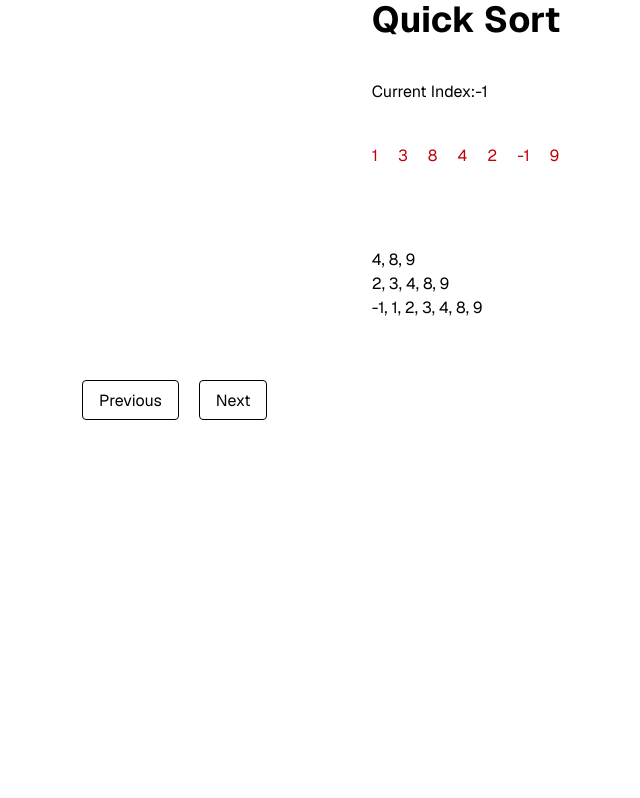
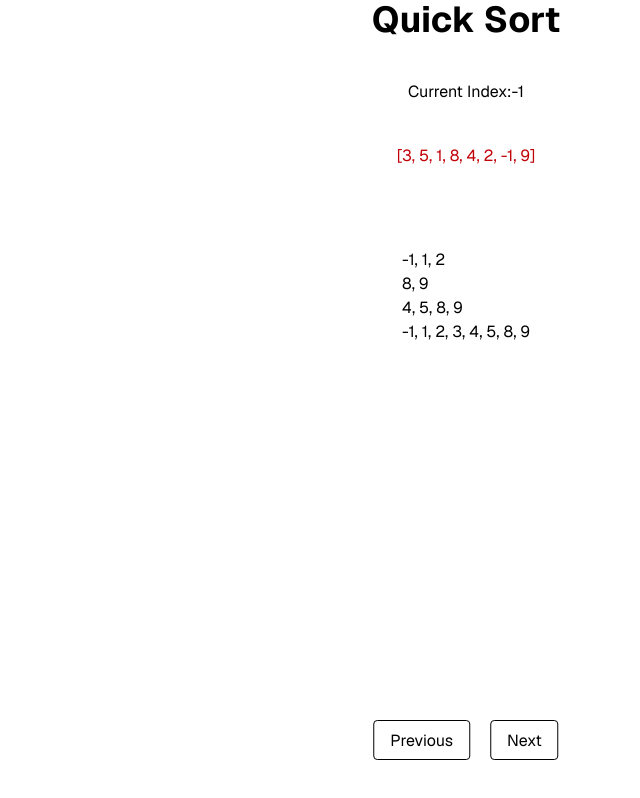
Before and after one commit to vo-eric/algos, a Next.js app: page /sort/quicksort in a window 1280 px wide. Shown: the whole page, without its empty margins (174-814 px from the left). Built offline with nearby package versions, Linux system fonts and the light colour scheme.

Commit message:
Update animations and add more information

```diff
--- a/src/app/sort/quicksort/page.tsx
+++ b/src/app/sort/quicksort/page.tsx
@@ -12,22 +12,24 @@ DISPLAY THE LEFT AND RIGHT ARRAY AT EACH ITERATION
 
 export default function QuickSort() {
   const [currentIndex, setCurrentIndex] = useState(-1);
-  const nums = [1, 3, 8, 4, 2, -1, 9];
+  const nums = [3, 5, 1, 8, 4, 2, -1, 9];
   // const nums = [5, 3, 8, 4, 2, -1];
   const { snapshots, sorted } = quickSort(nums);
+  const MAX_INDEX = snapshots.length * 2 - 1;
 
   console.log(snapshots);
 
   return (
     <div className="mx-auto w-[60%]">
       <div className="flex items-center">
-        <div className="mx-auto flex flex-col gap-10">
+        <div className="flex w-full flex-col items-center gap-10">
           <h1 className="text-4xl font-bold">Quick Sort</h1>
           <p>Current Index:{currentIndex}</p>
           <div className="flex gap-5 text-red-700">
-            {nums.map((num, i) => (
+            [{nums.join(", ")}]
+            {/* {nums.map((num, i) => (
               <div key={i}>{num}</div>
-            ))}
+            ))} */}
           </div>
           <div className="flex flex-col gap-10">
             {/* need to reverse the snapshots to show the correct order */}
@@ -57,16 +59,16 @@ export default function QuickSort() {
           </div>
         </div>
       </div>
-      <div className="absolute top-[50%] flex translate-y-[-50%] gap-5">
+      <div className="fixed bottom-[5%] left-[50%] flex translate-x-[-50%] gap-5">
         <button
           className="h-[40px] rounded-sm border border-black px-4 py-2"
-          onClick={() => setCurrentIndex(currentIndex - 1)}
+          onClick={() => setCurrentIndex(Math.max(0, currentIndex - 1))}
         >
           Previous
         </button>
         <button
           className="h-[40px] rounded-sm border border-black px-4 py-2"
-          onClick={() => setCurrentIndex(currentIndex + 1)}
+          onClick={() => setCurrentIndex(Math.min(MAX_INDEX, currentIndex + 1))}
         >
           Next
         </button>
```
